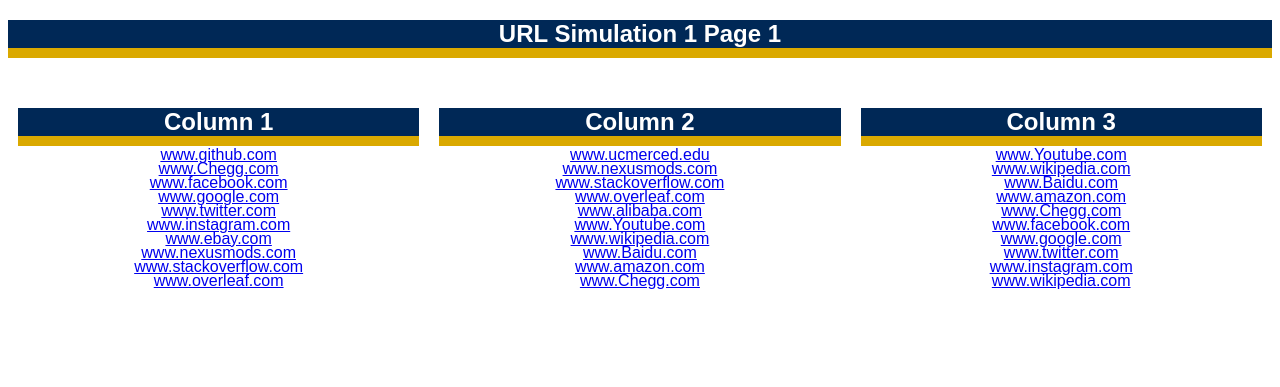
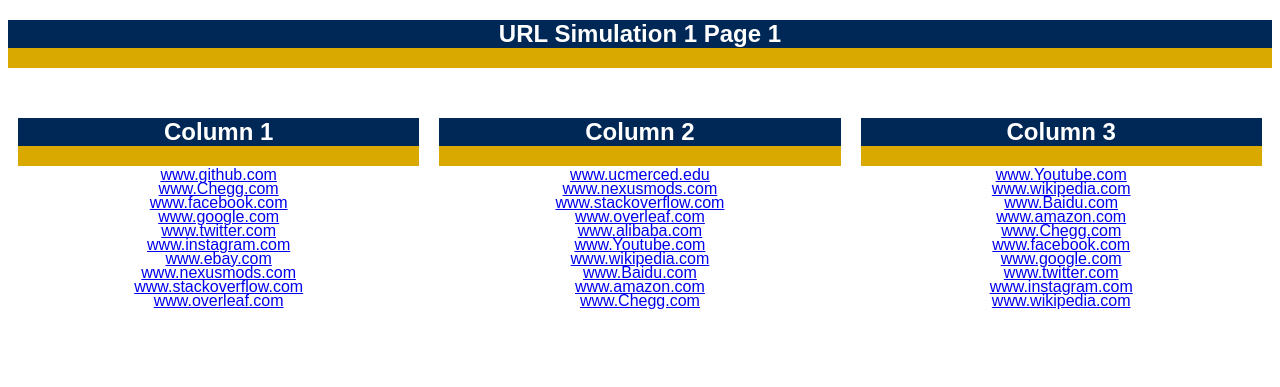
Before and after one commit to Tarandeep199/cse155Newest, a Flask app: page /sim1page1 in a window 1280 px wide. Shown: the top 387 px of the page. Run offline with Flask 2, Linux system fonts and the light colour scheme.

Commit message:
fixed some image bugs

```diff
--- a/app.py
+++ b/app.py
@@ -11,9 +11,6 @@
 #sim2Time01 = 0
 #sim2Time02 = 0
 #sim2TimeFinal = 0
-
-
-
 
 
 app = Flask(__name__)
@@ -30,21 +27,18 @@
 @app.route('/sim1page1', methods= ["GET","POST"])
 def sim1pg1():
     print("ok")
-
     settings.points1 = 1
-    #t1 = threading.Thread(startTracking())
-    #t2 = threading.Thread(sim1pg1())
-    #startTracking()
     settings.sim1Time01 = time.time()
     return render_template("Sim1page1.html")
 
 @app.route('/sim1page2', methods= ["GET","POST"])
 def sim1pg2():
-    #print(sim1Time01)
+    settings.points1 = settings.points1 + 1
     return render_template("Sim1page2.html")
 
 @app.route('/sim1page3', methods= ["GET","POST"])
 def sim1pg3():
+    settings.points1 = settings.points1 + 1
     return render_template("Sim1page3.html")
 
 
@@ -58,10 +52,6 @@
 
 @app.route('/sim2page1', methods = ["GET", "POST"])
 def sim2pg1():
-    #Calulations for time spent on simulation 1
-    #settings.sim1Time02 = time.time()
-    #settings.sim1TimeFinal = settings.sim1Time02 - settings.sim1Time01
-    #print(sim1TimeFinal)
     settings.sim2Time01 = time.time()
     settings.points2 = 1
 
@@ -69,10 +59,12 @@
 
 @app.route('/sim2page2', methods = ["GET", "POST"])
 def sim2pg2():
+    settings.points2 = settings.points2 + 1
     return render_template("Sim2page2.html")
 
 @app.route('/sim2page3', methods = ["GET", "POST"])
 def sim2pg3():
+    settings.points2 = settings.points2 + 1
     return render_template("Sim2page3.html")
 
 
--- a/templates/Sim1page1.html
+++ b/templates/Sim1page1.html
@@ -11,7 +11,7 @@
 	color: white;
 	background-color: #002856;
 	font-family: Arial, Helvetica, sans-serif;
-	border-bottom: 10px solid #DAA900;
+	border-bottom: 20px solid #DAA900;
 	text-align: center;
 }
 
--- a/templates/Sim1page2.html
+++ b/templates/Sim1page2.html
@@ -11,7 +11,7 @@
 	color: white;
 	background-color: #002856;
 	font-family: Arial, Helvetica, sans-serif;
-	border-bottom: 10px solid #DAA900;
+	border-bottom: 20px solid #DAA900;
 	text-align: center;
 }
 
--- a/templates/Sim1page3.html
+++ b/templates/Sim1page3.html
@@ -11,7 +11,7 @@
 	color: white;
 	background-color: #002856;
 	font-family: Arial, Helvetica, sans-serif;
-	border-bottom: 10px solid #DAA900;
+	border-bottom: 20px solid #DAA900;
 	text-align: center;
 }
 /* Create three equal columns that floats next to each other */
--- a/templates/Sim2page1.html
+++ b/templates/Sim2page1.html
@@ -11,7 +11,7 @@
 	color: white;
 	background-color: #002856;
 	font-family: Arial, Helvetica, sans-serif;
-	border-bottom: 10px solid #DAA900;
+	border-bottom: 20px solid #DAA900;
 	text-align: center;
 }
 
--- a/templates/Sim2page2.html
+++ b/templates/Sim2page2.html
@@ -11,7 +11,7 @@
 	color: white;
 	background-color: #002856;
 	font-family: Arial, Helvetica, sans-serif;
-	border-bottom: 10px solid #DAA900;
+	border-bottom: 20px solid #DAA900;
 	text-align: center;
 }
 /* Create three equal columns that floats next to each other */
--- a/templates/Sim2page3.html
+++ b/templates/Sim2page3.html
@@ -11,7 +11,7 @@
 	color: white;
 	background-color: #002856;
 	font-family: Arial, Helvetica, sans-serif;
-	border-bottom: 10px solid #DAA900;
+	border-bottom: 20px solid #DAA900;
 	text-align: center;
 }
 /* Create three equal columns that floats next to each other */
--- a/templates/index.html
+++ b/templates/index.html
@@ -56,7 +56,7 @@
 
         <article class="product shoe-white shoe-left spacing">
           <img src="/static/img/game1.png" alt="" class="product__image">
-          <h3 class="product__title">HOW TO PLAY</h3>
+          <h3 class="product__title">GUIDE</h3>
           <p class="product__description">You will be faced with TWO different simulations. The first one will feature closer together links.  The second will feature
              a more spread out style.
             On every page, click the link that says "www.ucmerced.edu" to advance.
--- a/templates/score.html
+++ b/templates/score.html
@@ -46,6 +46,8 @@
 			<h3 class="product__title">Sim 1 Results</h3>
 			<p class="product__description">Time Spent: {{time1}} Seconds </p>
 			<p class="product__description">Points: {{pointsP1}}  </p>
+			<h3 class="product__description">Eyetracking Results:  </h3>
+			<p class="product__description">Left: 15 Middle: 9 Right: 9   </p>
 
 		  </article>
 
@@ -53,6 +55,9 @@
 			<h3 class="product__title">Sim 2 Results</h3>
 			<p class="product__description">Time Spent: {{time2}} Seconds </p>
 			<p class="product__description">Points: {{pointsP2}}  </p>
+			<h3 class="product__description">Eyetracking Results:  </h3>
+			<p class="product__description">Left: 4 Middle: 18 Right: 13   </p>
+
 		  </article>
 
 		  <a href="{{ url_for('hello') }}" class="btn">RESTART</a>
```
